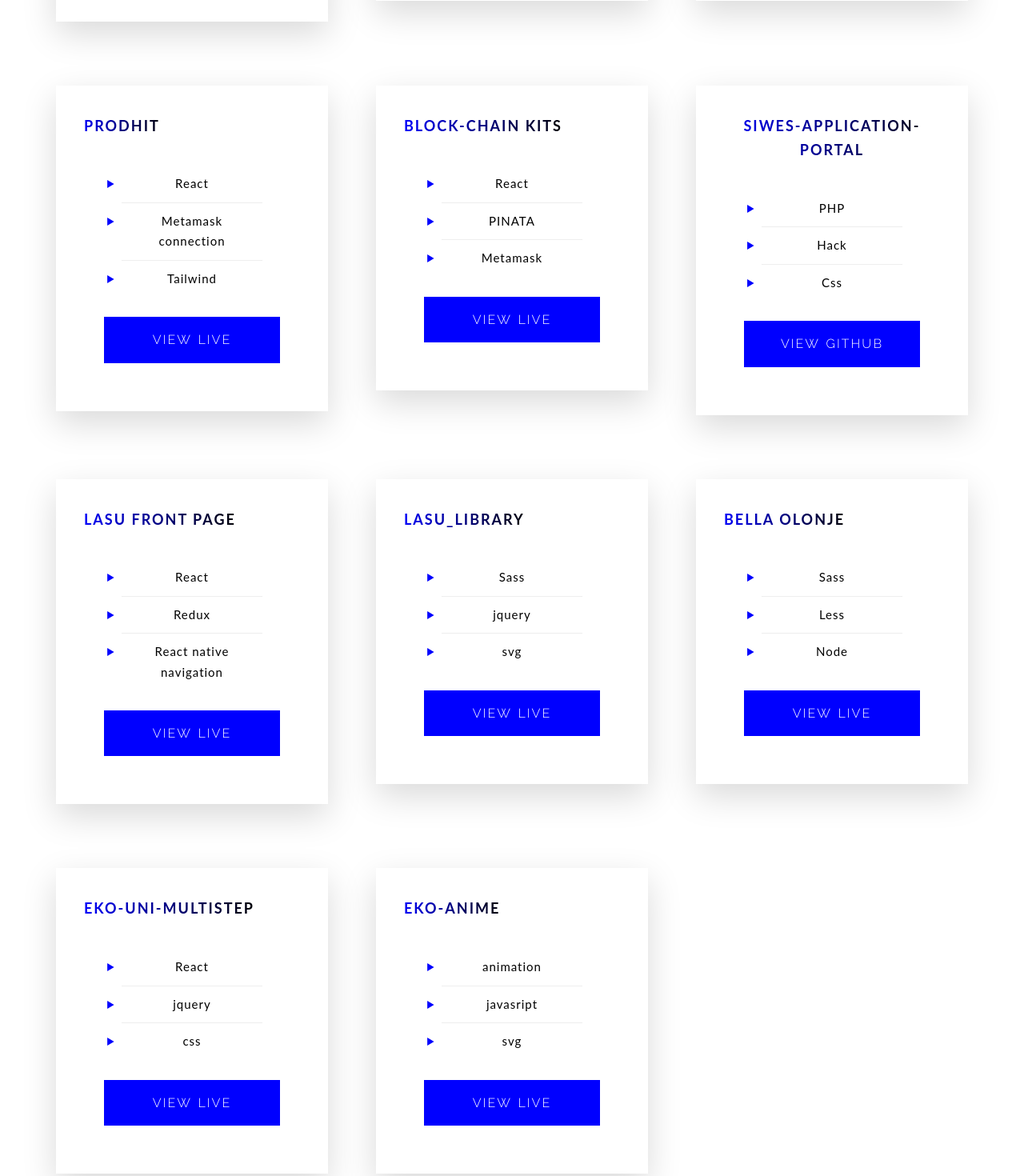
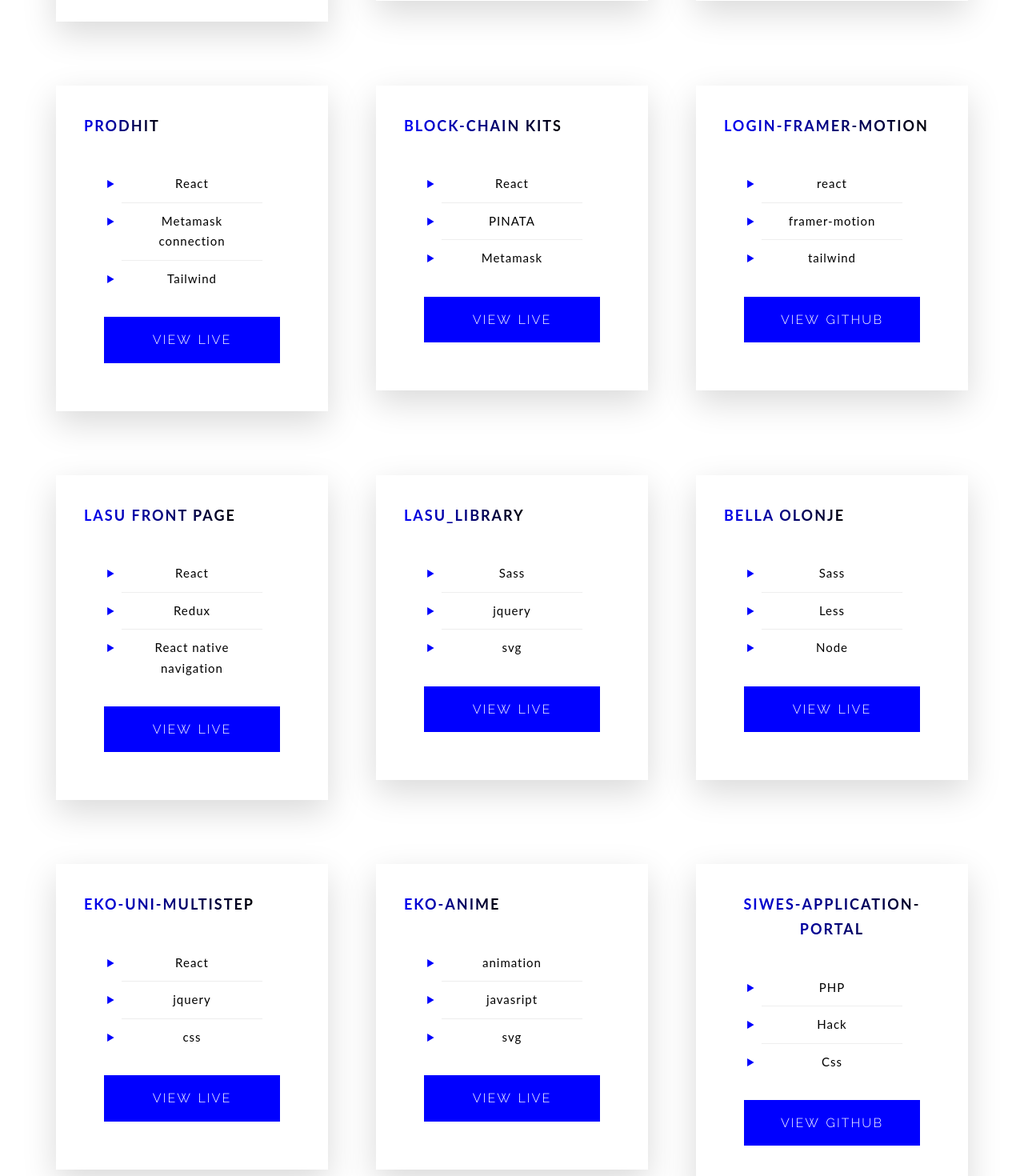
Before and after one commit to Olabisim/MY_PORTFOLIO, a React (Create React App) app: page /works in a window 1280 px wide. Shown: the part 1540-3010 px from the top of the page at 80% size. Built offline with nearby package versions, Linux system fonts and the light colour scheme; a web font is replaced by a local one.

Commit message:
added a new project

```diff
--- a/src/screens/Works.js
+++ b/src/screens/Works.js
@@ -39,10 +39,10 @@ export const Works = () => {
                                                 <li>PINATA</li>
                                                 <li>Metamask</li>
                                         </ProjectCard>
-                                        <ProjectCard title={"SIWES-APPLICATION-PORTAL"} link="hhttps://github.com/Olabisim/SIWES-APPLICATION-PORTAL" linkName="View github" >
-                                                <li>PHP</li>
-                                                <li>Hack</li>
-                                                <li>Css</li>
+                                        <ProjectCard title={"LOGIN-FRAMER-MOTION"} link="https://login-with-framer-motion.netlify.app/" linkName="View github" >
+                                                <li>react</li>
+                                                <li>framer-motion</li>
+                                                <li>tailwind</li>
                                         </ProjectCard>
 
                                 </div>
@@ -75,6 +75,11 @@ export const Works = () => {
                                                 <li>javasript</li>
                                                 <li>svg</li>
                                         </ProjectCard>
+                                        <ProjectCard title={"SIWES-APPLICATION-PORTAL"} link="https://github.com/Olabisim/SIWES-APPLICATION-PORTAL" linkName="View github" >
+                                                <li>PHP</li>
+                                                <li>Hack</li>
+                                                <li>Css</li>
+                                        </ProjectCard>
 
                                 </div>
                         </div>
```
